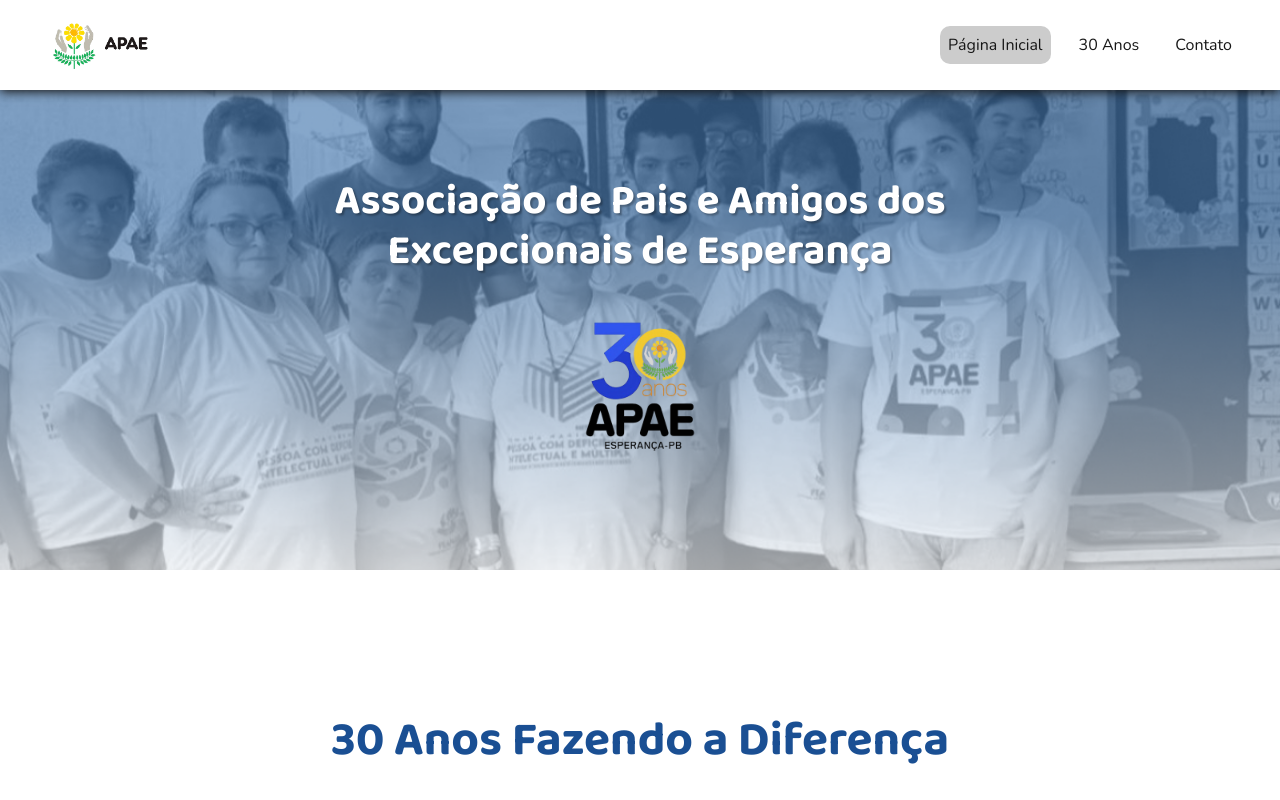
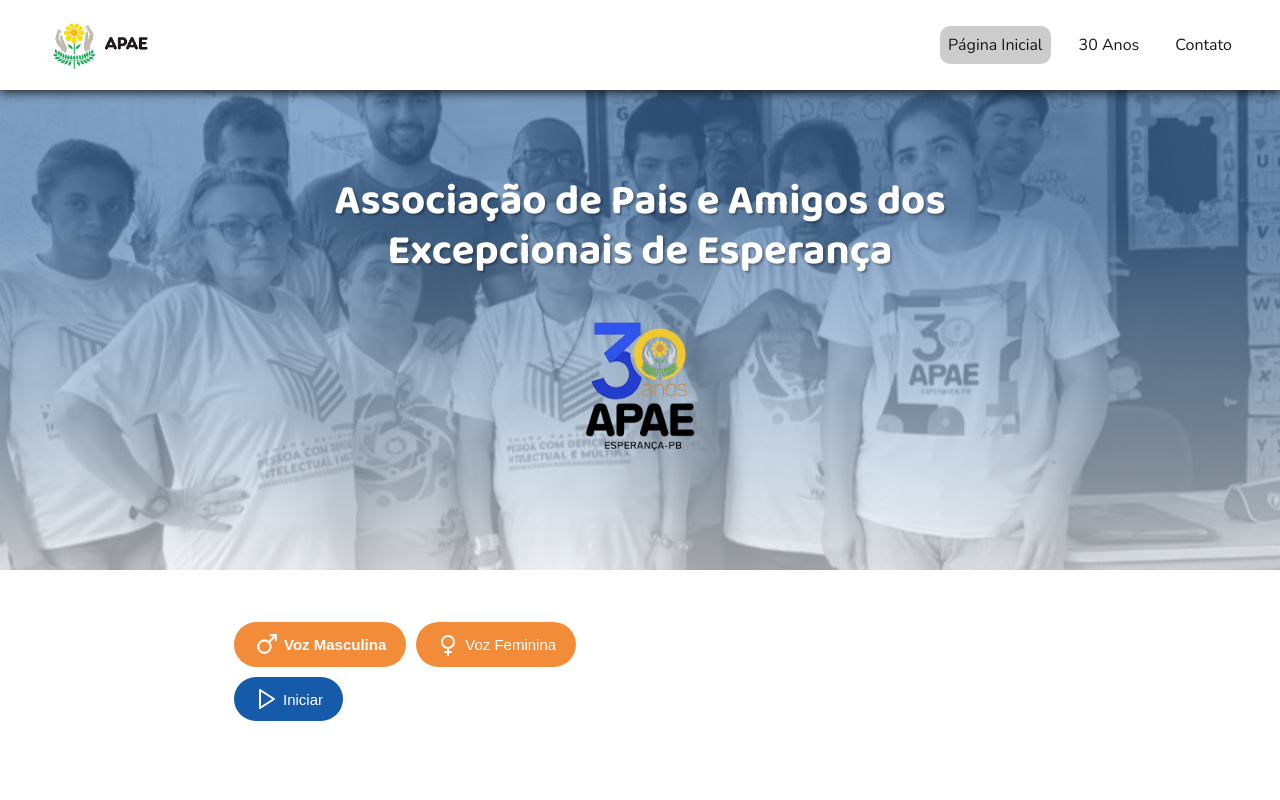
Before and after one commit to IFPBEsp/APAE, a Next.js app in the folder website-comemorativo/: page /pages/TelaInicial in a window 1280 px wide. Shown: the top 800 px of the page. Built offline with nearby package versions, Linux system fonts and the light colour scheme.

Commit message:
feat: Implementação da Funcionalidade de Áudio Transcrição para Acessibilidade
Co-authored-by: Thigas014 <thiago-araujo.ta@academico.ifpb.edu.br>

```diff
--- /dev/null
+++ b/website-comemorativo/src/app/components/leitor/LeitorDeTexto.module.css
@@ -0,0 +1,78 @@
+.container {
+    padding: 20px;
+    font-family: Arial, sans-serif;
+}
+
+.buttonGroup {
+    margin-bottom: 10px;
+    display: flex;
+    flex-wrap: wrap;
+    gap: 10px;
+}
+
+.button {
+    padding: 10px 20px;
+    font-size: 15px;
+    cursor: pointer;
+    border: none;
+    border-radius: 999px;
+    transition: background-color 0.3s ease, transform 0.1s ease;
+    color: white;
+    background-color: #165BAA;
+    display: flex;
+    flex-direction: row;
+    align-items: center;
+    gap: 5px;
+}
+
+.button:hover {
+    background-color: #EB7616;
+    transform: scale(1.03);
+}
+
+.buttonActive:hover {
+    background-color: #13447D;
+    transform: scale(1.03);
+}
+
+.buttonActive {
+    background-color: #165BAA;
+}
+
+.buttonStop {
+    background-color: #FFE03E;
+
+}
+
+.buttonStop:hover {
+    background-color: #F5C800;
+    transform: scale(1.03);
+}
+
+.buttonPause {
+    background-color: #f4a261;
+}
+
+.buttonResume {
+    background-color: #165BAA;
+}
+
+.buttonResume:hover {
+    background-color: #13447D;
+    transform: scale(1.03);
+}
+
+.buttonVoice {
+    background-color: #f28c38;
+}
+
+.buttonVoiceActive {
+    background-color: #f28c38;
+    font-weight: bold;
+}
+
+.icon {
+  color: #fff;
+  width: 25px;
+  height: 25px;
+}
--- /dev/null
+++ b/website-comemorativo/src/app/components/leitor/LeitorDeTexto.tsx
@@ -0,0 +1,119 @@
+"use client";
+
+import React, { useEffect, useState } from 'react';
+import styles from './LeitorDeTexto.module.css';
+import { Play,Pause,CircleStop,Venus,Mars  } from 'lucide-react';
+
+
+const LeitorDeTexto: React.FC<{ texto: string }> = ({ texto }) => {
+    const [vozMasculina, setVozMasculina] = useState(true);
+    const [lendo, setLendo] = useState(false);
+    const [pausado, setPausado] = useState(false);
+
+    const iniciarLeitura = () => {
+        if ('speechSynthesis' in window) {
+            window.speechSynthesis.cancel();
+
+            const utterance = new SpeechSynthesisUtterance(texto);
+            utterance.lang = 'pt-BR';
+            const voices = speechSynthesis.getVoices();
+            const voz = voices[vozMasculina ? 0 : 1];
+            utterance.voice = voz;
+
+            utterance.onstart = () => {
+                setLendo(true);
+                setPausado(false);
+            };
+            utterance.onend = () => {
+                setLendo(false);
+                setPausado(false);
+            };
+            utterance.onerror = () => {
+                setLendo(false);
+                setPausado(false);
+            };
+
+            window.speechSynthesis.speak(utterance);
+        } else {
+            alert("Seu navegador não suporta leitura de texto em voz alta.");
+        }
+    };
+
+    const pararLeitura = () => {
+        window.speechSynthesis.cancel();
+        setLendo(false);
+        setPausado(false);
+    };
+
+    const pausarLeitura = () => {
+        if (window.speechSynthesis.speaking && !window.speechSynthesis.paused) {
+            window.speechSynthesis.pause();
+            setPausado(true);
+        }
+    };
+
+    const retomarLeitura = () => {
+        if (window.speechSynthesis.paused) {
+            window.speechSynthesis.resume();
+            setPausado(false);
+        }
+    };
+
+    useEffect(() => {
+        return () => {
+            window.speechSynthesis.cancel();
+        };
+    }, []);
+
+    return (
+        <div className={styles.container}>
+            <div className={styles.buttonGroup}>
+                <button
+                    onClick={() => setVozMasculina(true)}
+                    className={`${styles.button} ${styles.buttonVoice} ${vozMasculina ? styles.buttonVoiceActive : ''}`}
+                >
+                    <Mars className={styles.icon}/>
+                    Voz Masculina
+                </button>
+                <button
+                    onClick={() => setVozMasculina(false)}
+                    className={`${styles.button} ${styles.buttonVoice} ${!vozMasculina ? styles.buttonVoiceActive : ''}`}
+
+                >
+                    <Venus />
+                    Voz Feminina
+                </button>
+            </div>
+
+            <div className={styles.buttonGroup}>
+                {!lendo ? (
+                    <button onClick={iniciarLeitura} className={`${styles.button} ${styles.buttonActive}`}>
+                        <Play />
+                        Iniciar
+                    </button>
+                ) : (
+                    <button onClick={pararLeitura} className={`${styles.button} ${styles.buttonStop}`}>
+                        <CircleStop />
+                        Parar
+                    </button>
+                )}
+
+                {lendo && !pausado && (
+                    <button onClick={pausarLeitura} className={`${styles.button} ${styles.buttonPause}`}>
+                        <Pause />
+                        Pausar
+                    </button>
+                )}
+
+                {pausado && (
+                    <button onClick={retomarLeitura} className={`${styles.button} ${styles.buttonResume}`}>
+                        <Play />
+                        Retomar
+                    </button>
+                )}
+            </div>
+        </div>
+    );
+};
+
+export default LeitorDeTexto;
--- a/website-comemorativo/src/app/pages/TelaInicial/page.tsx
+++ b/website-comemorativo/src/app/pages/TelaInicial/page.tsx
@@ -3,6 +3,7 @@
 import styles from "./page.module.css";
 import Image from "next/image";
 import Link from "next/link";
+import LeitorDeTexto from '../../components/leitor/LeitorDeTexto';
 
 export default function HomePage() {
   return (
@@ -21,18 +22,45 @@
 
       <main className={styles.content}>
         <section className={styles.intro}>
-          <h2>30 Anos Fazendo a Diferença</h2>
-          <h3>APAE Esperança</h3>
-          <p>
-            A Associação de Pais e Amigos dos Excepcionais de Esperança (APAE) é
+          {/* Botão para ler o texto */}
+          <LeitorDeTexto texto="Título principal: Associação de Pais e Amigos dos Excepcionais de Esperança.
+            Subtítulo de primeiro nível: 30 Anos Fazendo a Diferença.
+            Subtítulo de segundo nível: APAE Esperança.
+
+            A APAE (Associação de Pais e Amigos dos Excepcionais) de Esperança - PB é
             uma instituição filantrópica, sem fins lucrativos criada em outubro de
             1995, que tem a finalidade de prestar assistência integral às pessoas
             com deficiência intelectual. Para manter as suas atividades, a
             instituição oferece diversos serviços à comunidade que propiciam a sua
-            viabilidade econômica.
+            viabilidade económica.
+            Os recursos arrecadados com os serviços são revertidos para o atendimento
+            a pessoas com deficiências.
+
+            Sessão dos trinta anos.
+
+            Subtítulo de terceiro nível: Conheça Mais Sobre a Nossa Trajetória.
+            Na seção de 30 anos da APAE, celebramos e relembrando momentos marcantes
+            por meio de uma linha do tempo, depoimentos emocionantes e eventos comemorativos.
+            Mais do que uma celebração, essa data simboliza o compromisso contínuo com a
+            inclusão, o respeito e a construção de uma sociedade mais justa para todos.
+            Botão: 30 Anos da APAE
+
+            Parceiros: Prefeitura de Esperança
+            " />
+
+          <h2>30 Anos Fazendo a Diferença</h2>
+          <h3>APAE Esperança</h3>
+          <p>
+            A APAE (Associação de Pais e Amigos dos Excepcionais) de Esperança - PB</p> <p> é
+            uma instituição filantrópica, sem fins lucrativos criada em outubro de
+            1995, que tem a finalidade de prestar assistência integral às pessoas
+            com deficiência intelectual. Para manter as suas atividades, a
+            instituição oferece diversos serviços à comunidade que propiciam a sua
+            viabilidade económica.
             Os recursos arrecadados com os serviços são revertidos para o atendimento
             a pessoas com deficiências.
           </p>
+
         </section>
 
         <section className={styles.ctaSection}>
--- a/website-comemorativo/src/app/pages/contato/page.tsx
+++ b/website-comemorativo/src/app/pages/contato/page.tsx
@@ -1,11 +1,15 @@
 import React from 'react';
 import { Phone, Mail, Instagram, MapPin, Clock } from 'lucide-react';
 import Styles from './page.module.css';
+import LeitorDeTexto from '../../components/leitor/LeitorDeTexto';
 
 const Contato: React.FC = () => {
   return (
     <div className={Styles.pageContainer}>
+       {/* Botão para ler o texto */}
       <h1 className={Styles.heading1}>Contato</h1>
+      <LeitorDeTexto texto="Título principal: Contato. Telefone: (83) 9 9383-3950, incluindo WhatsApp. Email: xxxxxx@gmail.com. Instagram: apaeesperanca_.
+      Estamos localizados na Rua Santo Antonio, 491, bairro: Centro, cidade: Esperança. Horário de atendimento: Segunda à sexta, das 07:00h às 17:00h." />
       <div className={Styles.contactContainer}>
         <div className={Styles.contactSection}>
           <div className={Styles.flexRow}>
```
Also changed, not shown: website-comemorativo/src/app/pages/30anos/page.tsx (+13 -2 lines).
